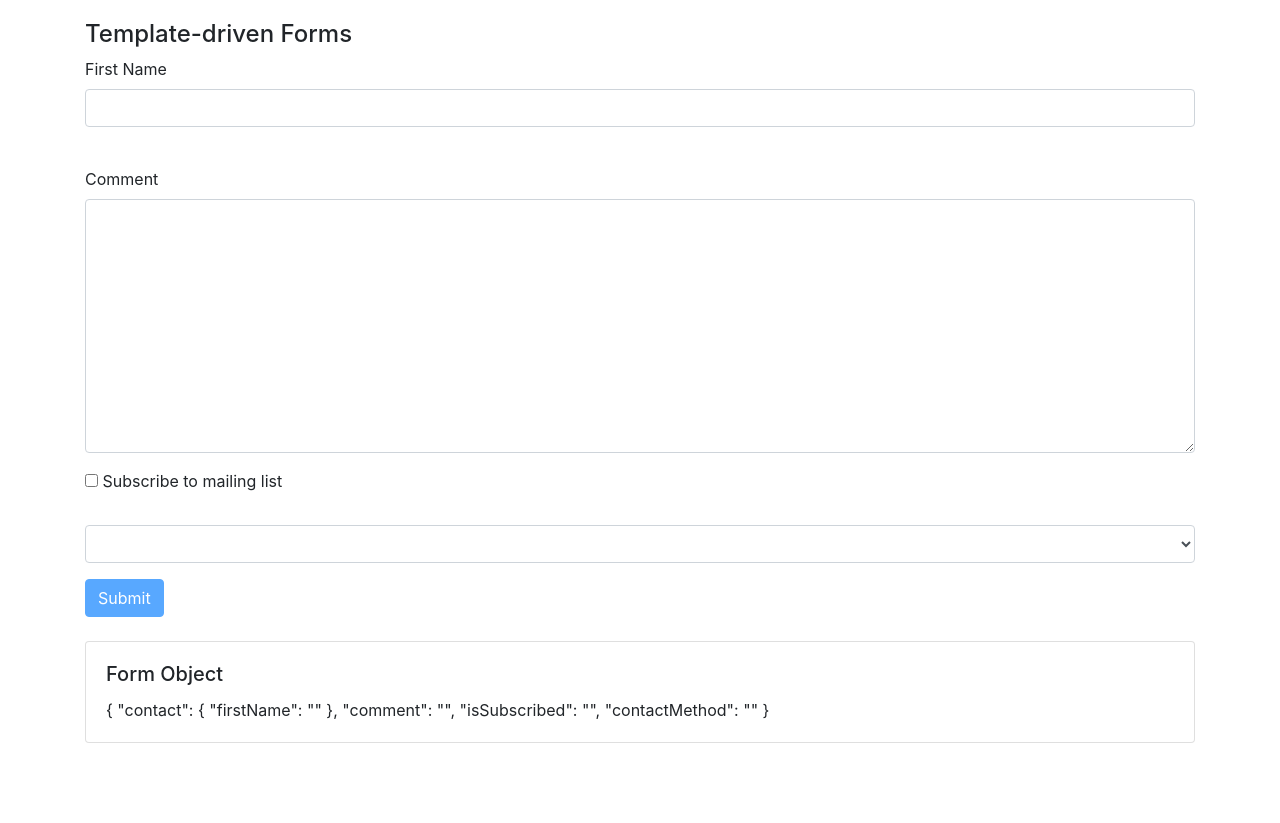
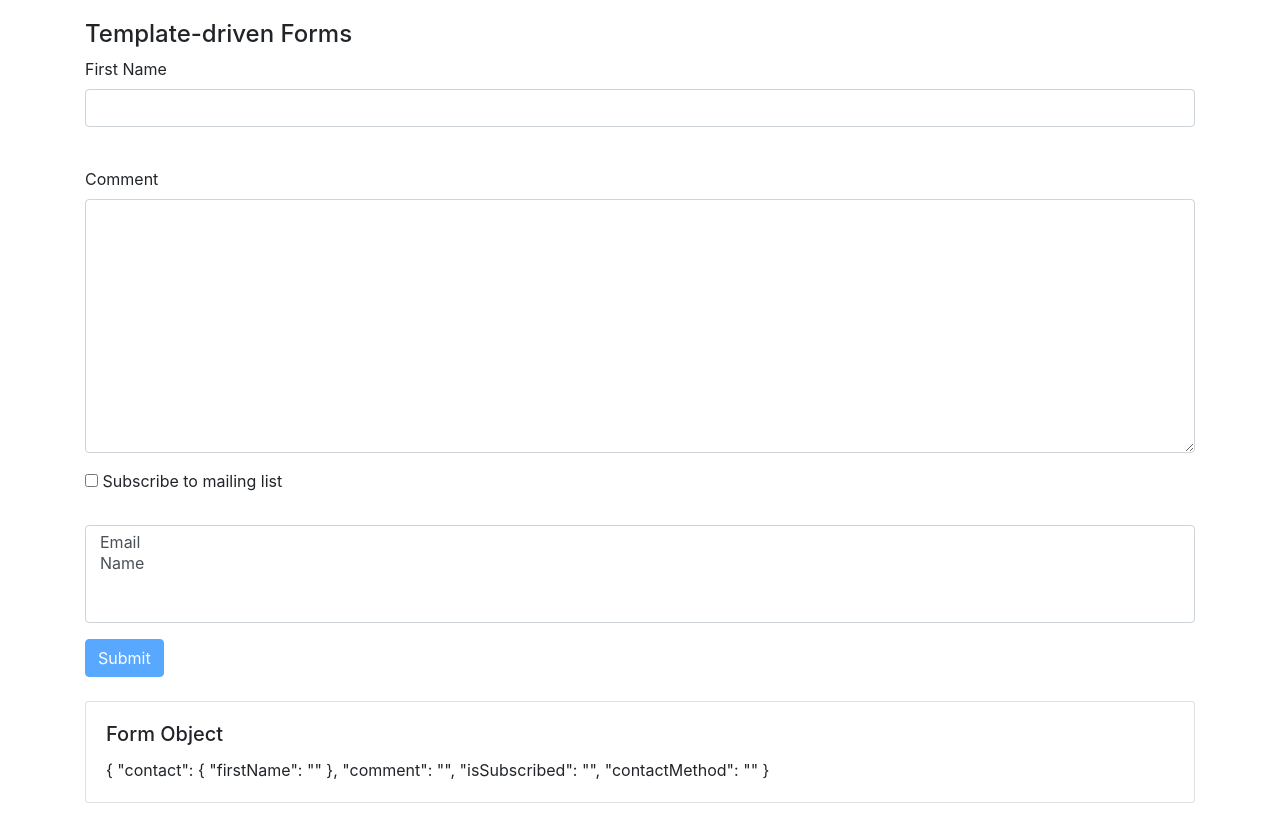
Before and after one commit to pedroarvellos/forms-practice-fundamentals, an Angular app: page / in a window 1280 px wide. Before the commit the page ends 800 px from the top, so only its background shows below. Built offline with nearby package versions, Linux system fonts and the light colour scheme.

Commit message:
Add key word multiple to select multiple objects

```diff
--- a/src/app/contact-form/contact-form.component.html
+++ b/src/app/contact-form/contact-form.component.html
@@ -78,8 +78,8 @@
         </div>
         <div class="form-group">
             <label for="contactMethod"></label>
-            <select ngModel name="contactMethod" id="contactMethod" class="form-control">
-                <option value=""></option>
+            <select ngModel multiple name="contactMethod" id="contactMethod" class="form-control">
+                <!-- with ngValue can bind the value of the option as the role object  -->
                 <option *ngFor="let method of contactMethods" [value]="method.id">{{ method.name }}</option>
             </select>
         </div>
```
